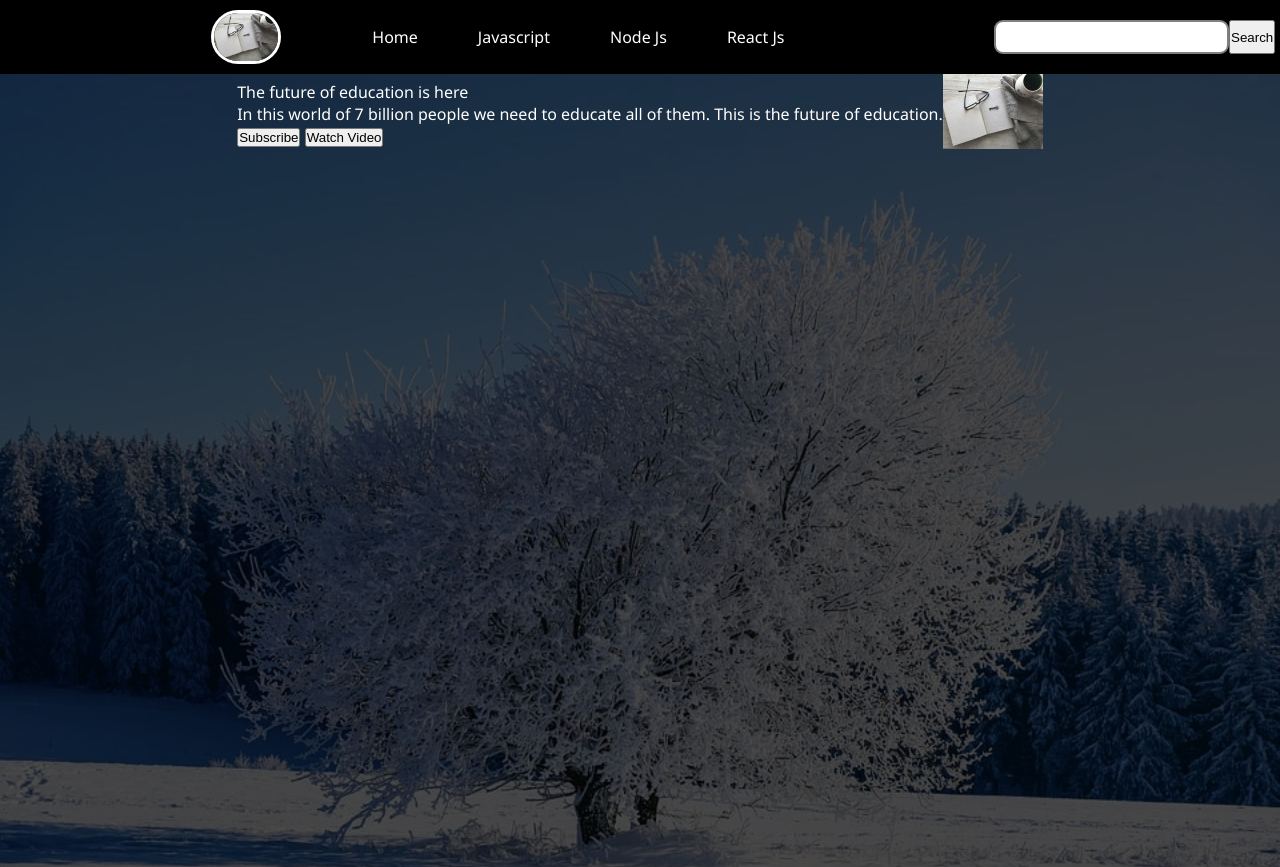
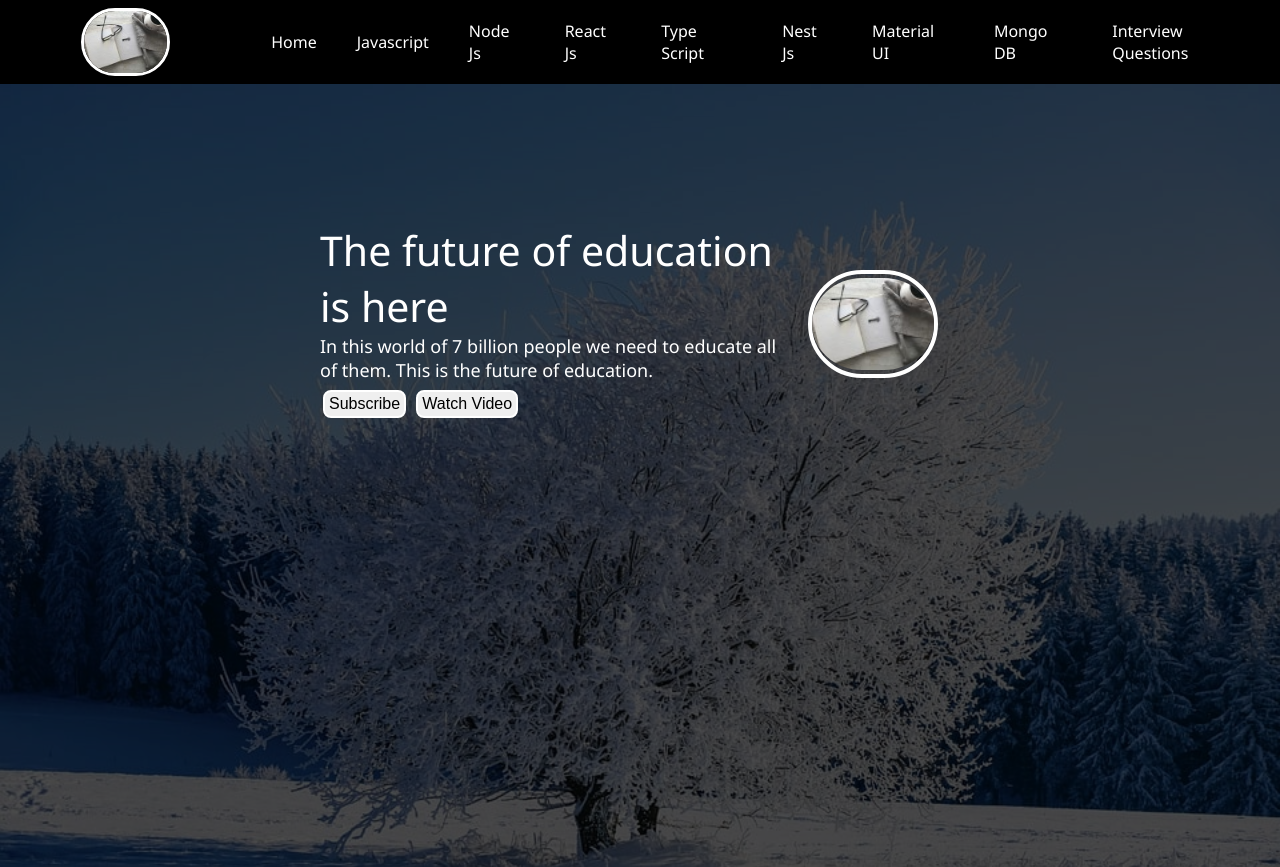
Before and after one commit to amit-technogetic/education-website, a plain HTML site: page index.html in a window 1280 px wide. Shown: the top 867 px of the page. Drawn offline with Linux system fonts and the light colour scheme; files whose address does not match are found by name.

Commit message:
added files

```diff
--- a/css/style.css
+++ b/css/style.css
@@ -5,11 +5,15 @@
 
 .navbar {
     display: flex;
-
+    align-items: center;
+    justify-content: center;
+    position: sticky;
+    top : 0;
+    cursor: pointer;
 }
 
 .nav-list {
-    width: 90%;
+    width: 100%;
     background-color: black;
     display: flex;
     justify-content: center;
@@ -18,7 +22,7 @@
 
 .nav-list li {
     list-style: none;
-    padding: 26px 30px;
+    padding: 20px 20px;
 }
 
 .logo {
@@ -26,12 +30,14 @@
     display: flex;
     justify-content: center;
     align-items: center;
+    float: left;
 }
 
 .logo img {
     width: 33%;
     border: 3px solid white;
     border-radius: 50px;
+    float: left;
 }
 
 .nav-list li a {
@@ -44,21 +50,21 @@
     color: grey;
 }
 
-.rightNav {
+/* .rightNav {
    width: 20%;
     display: flex;
     text-align: right;
-    padding: 20px 30px;
+    padding: 16px 25px;
     float: right;
     background-color: black;
-}
+} */
 
-#search {
+/* #search {
     padding: 5px;
     font-size: 17px;
     border: 2px solid grey;
     border-radius: 9px;
-}
+} */
 
 .background {
     background: rgba(0, 0, 0, 0.7) url('../bg.jpg');
@@ -72,6 +78,10 @@
     justify-content: center;
     align-items: center;
     color: white;
+    font-family:  'Segoe UI', Tahoma, Geneva, Verdana, sans-serif;
+    max-width: 50%;
+    margin: auto;
+    height: 60%;
 }
 
 .firstSection{
@@ -79,9 +89,57 @@
 }
 
 .firstHalf{
+width: 80%;
+display: flex;
+justify-content: center;
+flex-direction: column;
+}
+
+.secondHalf{
+width: 30%;
+}
+
+.secondHalf img {
+    width: 70%;
+    padding: 4px 0px;
+    border : 4px solid white;
+    border-radius : 100px;
+    display: block;
+    margin :auto;
+}
+
+.text-big {
+    font-size: 41px;
 
 }
 
-.secondHalf{
+.text-small {
+font-size: 18px;
+}
 
+.btn {
+    padding : 3px 4px;
+    margin : 8px 3px;
+    border : 2px solid white;
+    border-radius: 8px;
+    font-size: 16px;
+    color :black;
+    cursor : pointer;
 }
+
+.btn-sm {
+    padding: 6px 10px;
+    vertical-align: middle;
+}
+.secRight {
+    height: 500px;
+    display: flex;
+    align-items: center;
+    justify-content: space-between;
+    max-width: 80%;
+    margin: auto;
+}
+
+.paras{
+    padding : 0px 6px;
+}
--- a/index.html
+++ b/index.html
@@ -16,12 +16,17 @@
             <li> <a href="#home">Home</a></li>
             <li><a href="#javascript">Javascript</a></li>
             <li><a href="#nodejs">Node Js</a></li>
-            <li><a href="#reactjs">React Js</a></li>
+            <li><a href="#Reactjs">React Js</a></li>
+            <li><a href="#Typescript">Type Script</a></li>
+            <li><a href="#Nestjs">Nest Js</a></li>
+            <li><a href="#MaterialUI">Material UI</a></li>
+            <li><a href="#MongoDB">Mongo DB</a></li>
+            <li><a href="#interviewquestion">Interview Questions</a></li>
         </ul>
-        <div class="rightNav">
+        <!-- <div class="rightNav">
             <input type="text" name="search" id="search">
             <button class="btn btn-sm">Search</button>
-        </div>
+        </div> -->
     </nav>
     <section class="background firstSection">
         <div class="box-main">
@@ -40,6 +45,14 @@
             </div>
         </div>
     </section>
+    <section class="secRight">
+        <p class="sectionTag text-big">The end of your search is here</p>
+        <p class="sectionSubTag text-small">Lorem Ipsum is simply dummy text of the printing and typesetting industry. Lorem Ipsum has been the industry's standard dummy text ever since the 1500s, when an unknown printer took a galley of type and scrambled it to make a type specimen book. It has survived not only five centuries, but also the leap into electronic typesetting, remaining essentially unchanged. It was popularised in the 1960s with the release of Letraset sheets containing Lorem Ipsum passages, and more recently with desktop publishing software like Aldus PageMaker including versions of Lorem Ipsum</p>
+          <div class="thumbnail">
+
+            <img src="img.jpg" alt="laptop image" class="imgFluid">
+          </div>
+    </section>
 </body>
 
 </html>
```
